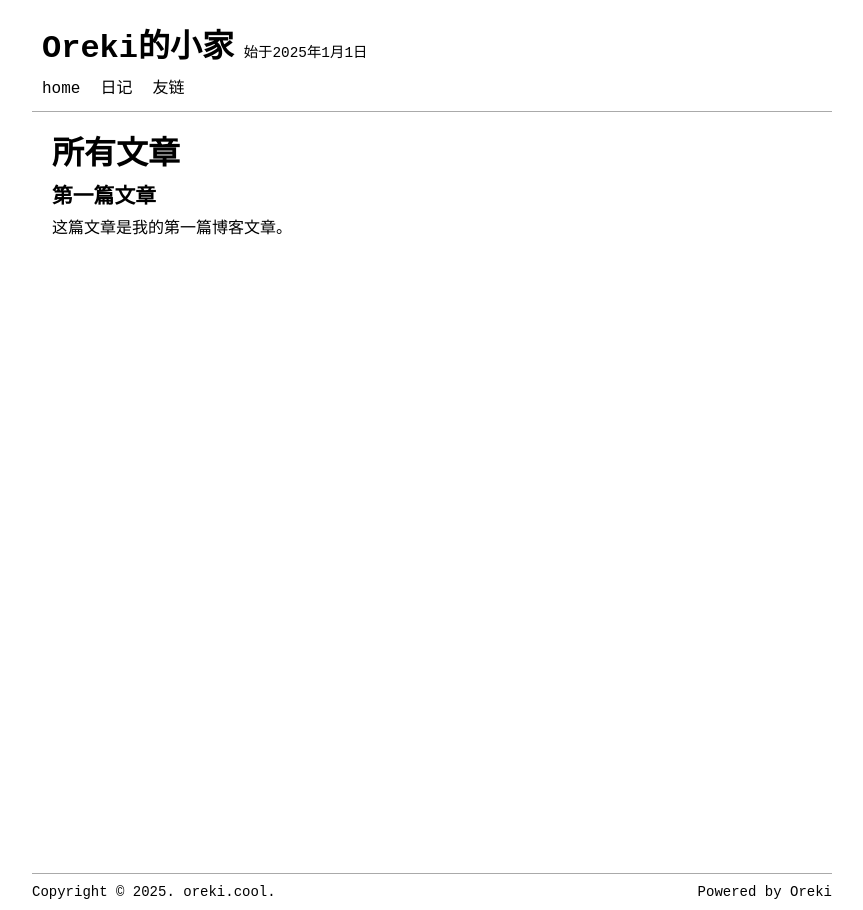
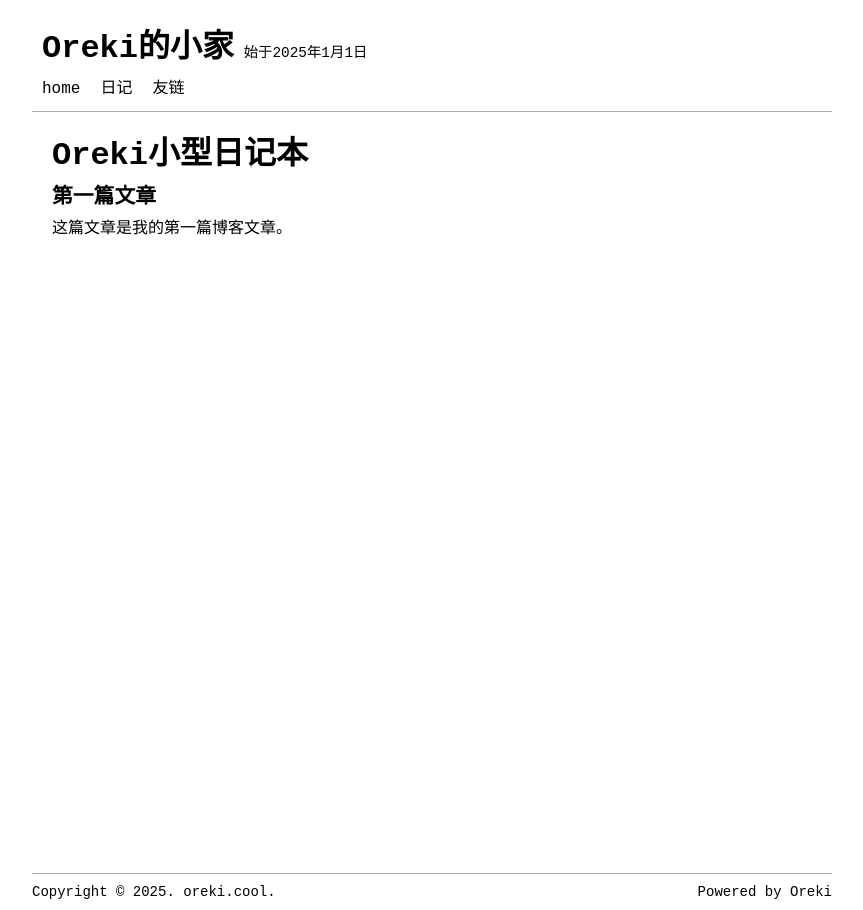
Before and after one commit to 24oreki/24oreki.github.io, a Jekyll site: the page built from posts .md, in a window 1280 px wide. Shown: the whole page, without its empty margins (208-1071 px from the left). Built offline with Jekyll 4.4.1, drawn with Linux system fonts in a browser that asks for light colours.

Commit message:
Update posts .md

```diff
--- a/posts .md
+++ b/posts .md
@@ -1,10 +1,10 @@
 ---
 layout: default
-title: "所有文章"
+title: "Oreki小型日记本"
 permalink: /posts/
 ---
 
-# 所有文章
+# Oreki小型日记本
 
 {% for post in site.posts %}
   <h2><a href="{{ post.url }}">{{ post.title }}</a></h2>
```
